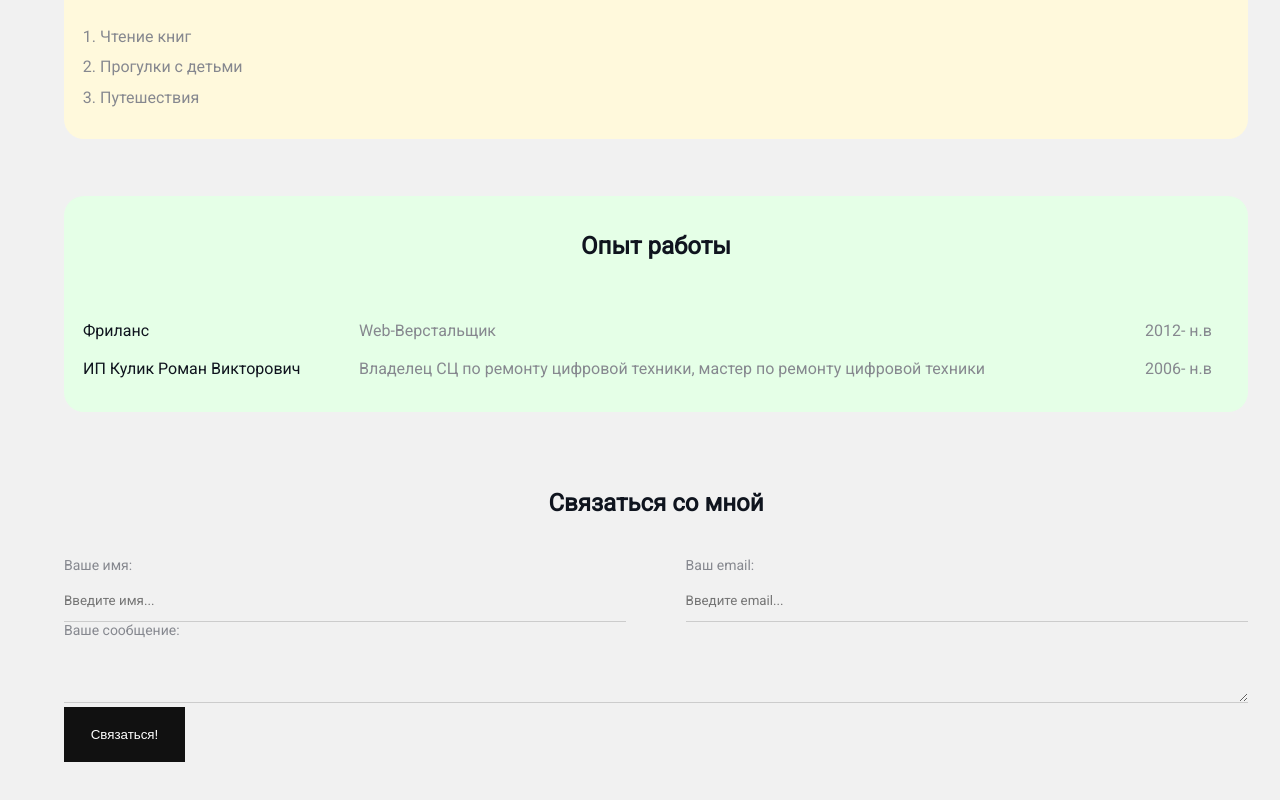
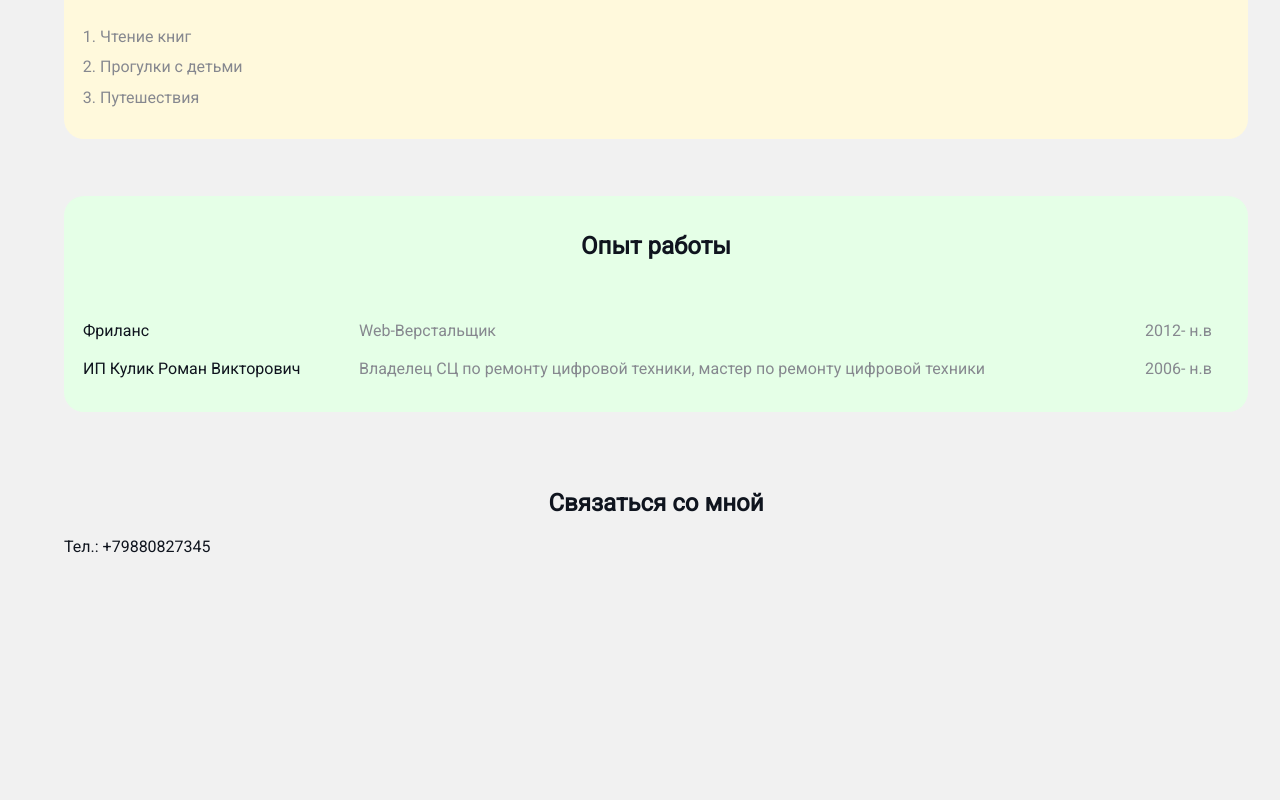
Before and after one commit to KulikRomanDev/cv, a plain HTML site: page index.html in a window 1280 px wide. Shown: the part 458-1258 px from the top of the page. After the commit the page ends 1198 px from the top, so only its background shows below. Drawn offline with Linux system fonts and the light colour scheme.

Commit message:
Update index.html

```diff
--- a/index.html
+++ b/index.html
@@ -63,7 +63,7 @@
 
             <div class="contact">
                 <h2>Связаться со мной</h2>
-                <form action="/">
+                <!--<form action="/">
                     <div class="row">
                         <div class="form-group">
                             <label for="name">Ваше имя:</label>
@@ -80,7 +80,8 @@
                         <textarea id="text" rows="2" cols="15"></textarea>
                     </div>
                     <input class="btn" type="submit"  value="Связаться!">
-                </form>
+                </form>-->
+                <p class="nomber">Тел.: +79880827345</p>
             </div>
         </article>
 
```
